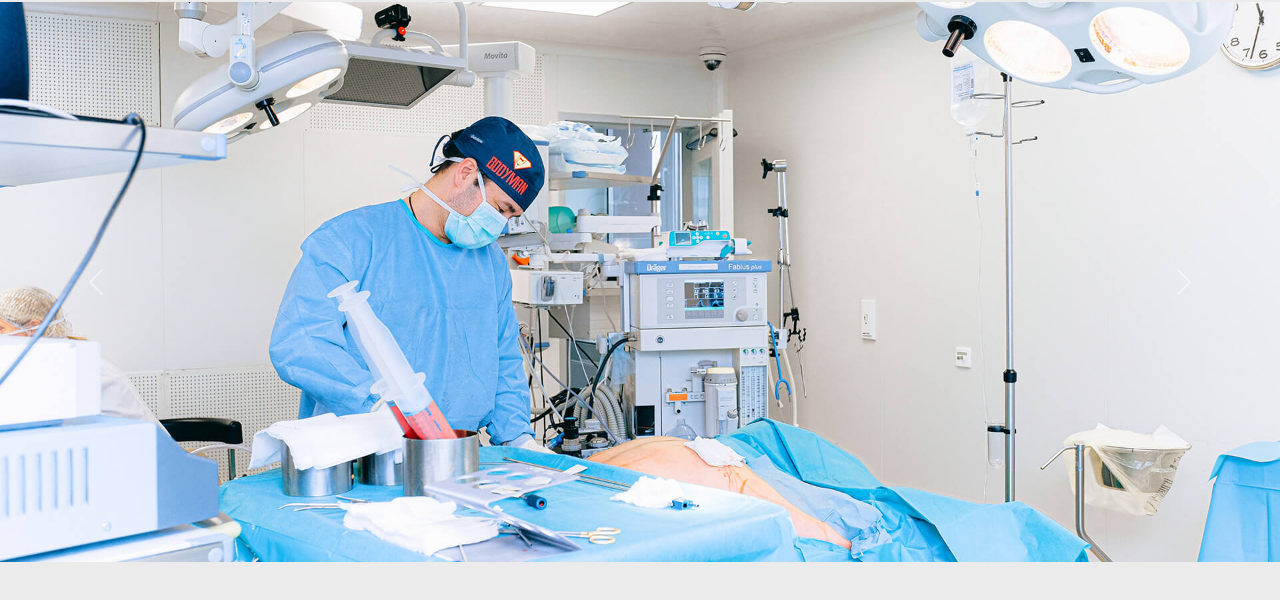
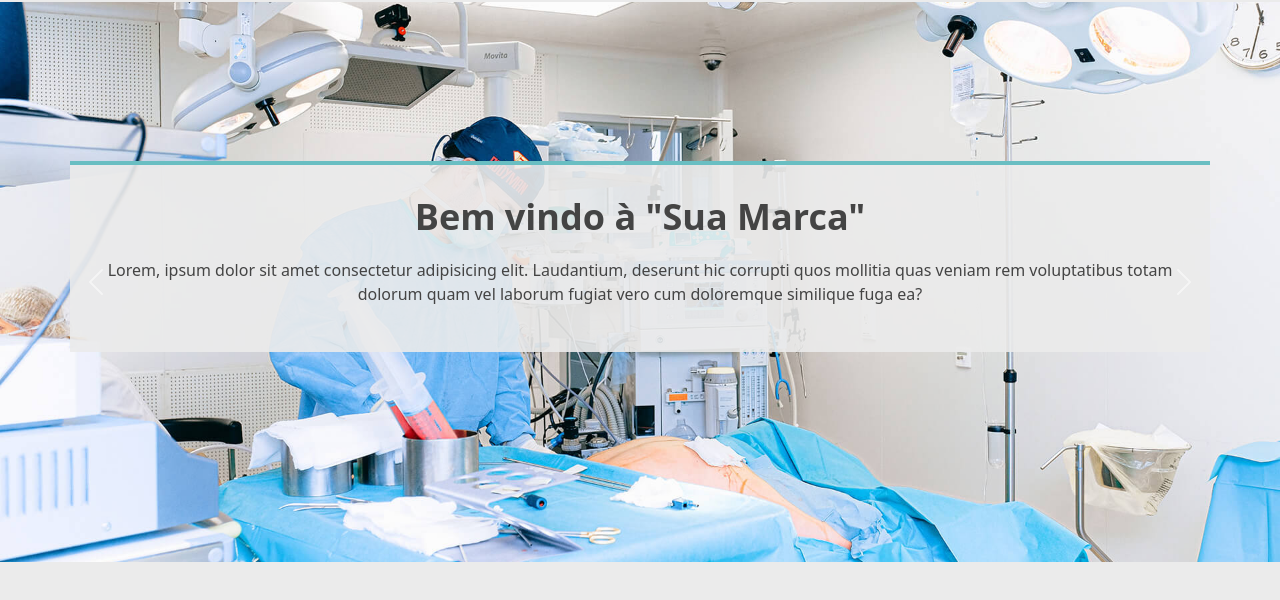
Before and after one commit to weronicamelo/test-bootstrap, a plain HTML site: page index.html in a window 1280 px wide. Shown: the part 114-714 px from the top of the page. Drawn offline with nearby package versions, Linux system fonts and the light colour scheme.

Commit message:
update carousel

```diff
--- a/css/main.css
+++ b/css/main.css
@@ -11,6 +11,7 @@
     --nav-dropdown-hover-color: #3fbbc0;
     --nav-bg-topbar: #3fbbc0;
     --nav-color2: #ebebeb;
+    --surface: #ebebeb;
 }
 
 body {
@@ -296,7 +297,30 @@ a {
     display: flex;
     justify-content: center;
     align-items: center;
+}
 
+.hero .container {
+  background: color-mix(in srgb, var(--surface), transparent 10%);
+  position: relative;
+  text-align: center;
+  padding-top: 30px;
+  padding-bottom: 30px;
+  border-top: 4px solid rgb(105, 190, 194);
+  z-index: 3;
+  margin-bottom: 50px;
+}
+
+@media (max-width: 1200px) {
+  .hero .container {
+    margin-left: 50px;
+    margin-right: 50px;
+  }
+}
+
+.hero h2 {
+  margin-bottom: 20px;
+  font-size: 36px;
+  font-weight: 700;
 }
 
 @media (max-height: 500px), (max-width: 500px) {
```
